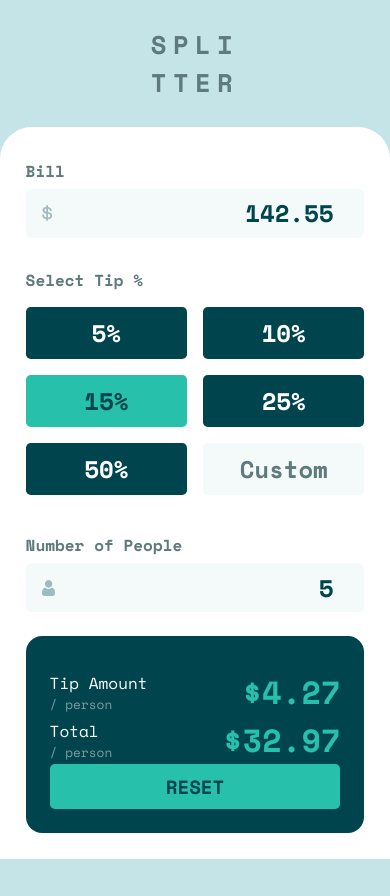
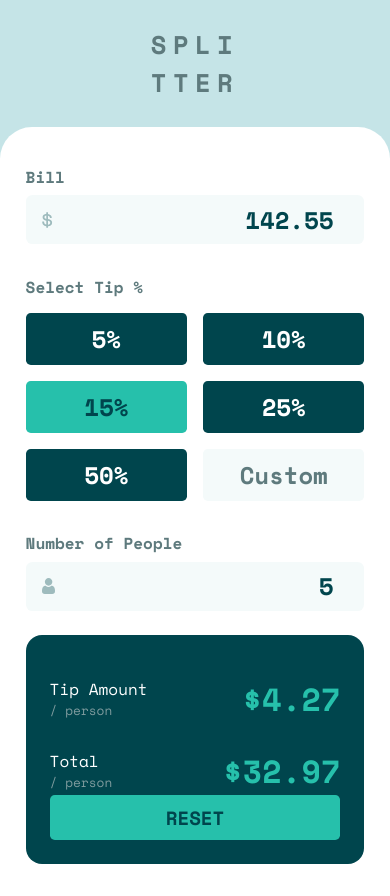
Before and after one commit to shadowbanks-frontendmaster-challenges/tip-calculator, a plain HTML site: page index.html in a window 390 px wide. Before the commit the page ends 859 px from the top, so only its background shows below. Drawn offline with nearby package versions, Linux system fonts and the light colour scheme.

Commit message:
Update: Style tablet and desktop views

```diff
--- a/assets/scss/main.scss
+++ b/assets/scss/main.scss
@@ -45,7 +45,7 @@ main {
   background-color: $White;
   width: 100%;
   border-radius: 2rem 2rem 0 0;
-  padding: 1.6rem;
+  padding: 2rem 1.6rem;
   display: flex;
   flex-direction: column;
   button {
@@ -62,7 +62,7 @@ main {
   section {
     width: 100%;
     margin-bottom: 1.5rem;
-    .input-container{
+    .input-container {
       position: relative;
 
       .icon {
@@ -88,7 +88,7 @@ main {
       display: grid;
       grid-template-columns: 1fr 1fr;
       gap: 1rem;
-      margin: .5rem 0;
+      margin: 0.5rem 0;
 
       button {
         font-weight: $weight;
@@ -121,8 +121,14 @@ main {
     flex-direction: column;
     justify-content: space-between;
     margin-bottom: 0;
-    padding-top: 2rem;
+    // padding-top: 2rem;
 
+    .summary-container {
+      margin-top: 1rem;
+      display: flex;
+      flex-direction: column;
+      gap: 1.5rem;
+    }
     .summary-item {
       display: flex;
       justify-content: space-between;
@@ -153,3 +159,71 @@ main {
     }
   }
 }
+
+@include mq.respond(tablet) {
+  html {
+    font-size: 16px;
+  }
+
+  main {
+    width: 75%;
+  }
+}
+
+@include mq.respond(desktop) {
+  html {
+    font-size: 18px;
+  }
+  body {
+    gap: 4rem;
+  }
+  header {
+    height: auto;
+  }
+  main {
+    min-height: auto;
+    padding: 2rem;
+    border-radius: 1.5rem;
+    flex-direction: row;
+    gap: 1.5rem;
+    max-width: 55rem;
+    section {
+      width: auto;
+
+    }
+    .number-of-people{
+      margin-top: 2rem;
+    }
+    .calculator {
+      width: auto;
+      flex-grow: 1;
+      // padding: 0 1.5rem;
+      width: 50%;
+      .tip-percent {
+        display: grid;
+        grid-template-columns: repeat(3, 1fr);
+        gap: 1rem;
+        margin: 0.5rem 0;
+        button {
+          padding: 0.3rem 0;
+        }
+      }
+    }
+    .summary {
+      padding: 2.5rem;
+      width: 50%;
+      .summary-container {
+        gap: 1.5rem;
+        .price {
+          font-size: 2.7rem;
+        }
+      }
+    }
+  }
+}
+
+@include mq.respond(large-desktop) {
+  html{
+    font-size: 20px;
+  }
+}
--- a/assets/scss/mixin/_media_queries.scss
+++ b/assets/scss/mixin/_media_queries.scss
@@ -1,6 +1,6 @@
-$breakpoint-mobile: 30rem;
-$breakpoint-tablet: 42rem;
-$breakpoint-desktop: 64rem;
+$breakpoint-mobile: 40rem;
+$breakpoint-tablet: 60rem;
+$breakpoint-desktop: 100rem;
 
 @mixin respond($breakpoint) {
   @if $breakpoint == tablet {
@@ -11,5 +11,9 @@ $breakpoint-desktop: 64rem;
     @media (min-width: $breakpoint-tablet) {
       @content;
     }
+  } @else if $breakpoint == large-desktop {
+    @media (min-width: $breakpoint-desktop) {
+      @content;
+    }
   }
 }
--- a/index.html
+++ b/index.html
@@ -27,6 +27,7 @@
       <h1>Spli<span>tter</span></h1>
     </header>
     <main>
+      <div class="calculator">
         <section>
           <h2 class="sub-heading">Bill</h2>
           <div class="input-container">
@@ -48,14 +49,16 @@
             <button class="custom">Custom</button>
           </div>
         </section>
-      <section>
+        <section class="number-of-people">
           <h2 class="sub-heading">Number of People</h2>
           <div class="input-container">
             <img class="icon" src="./images/icon-person.svg" alt="person icon" />
             <input class="input" type="number" step="1" value="5" />
           </div>
         </section>
+      </div>
       <section class="summary">
+        <div class="summary-container">
           <div class="summary-item">
             <p class="sub-title">
               Tip Amount
@@ -70,6 +73,7 @@
             </p>
             <p class="price">$32.97</p>
           </div>
+        </div>
 
         <button class="reset-btn">Reset</button>
       </section>
```
Also changed, not shown: images/desktop-view.png (added), images/mobile-view.png, style.css. Lines whose indentation alone changed are shown as unchanged.
